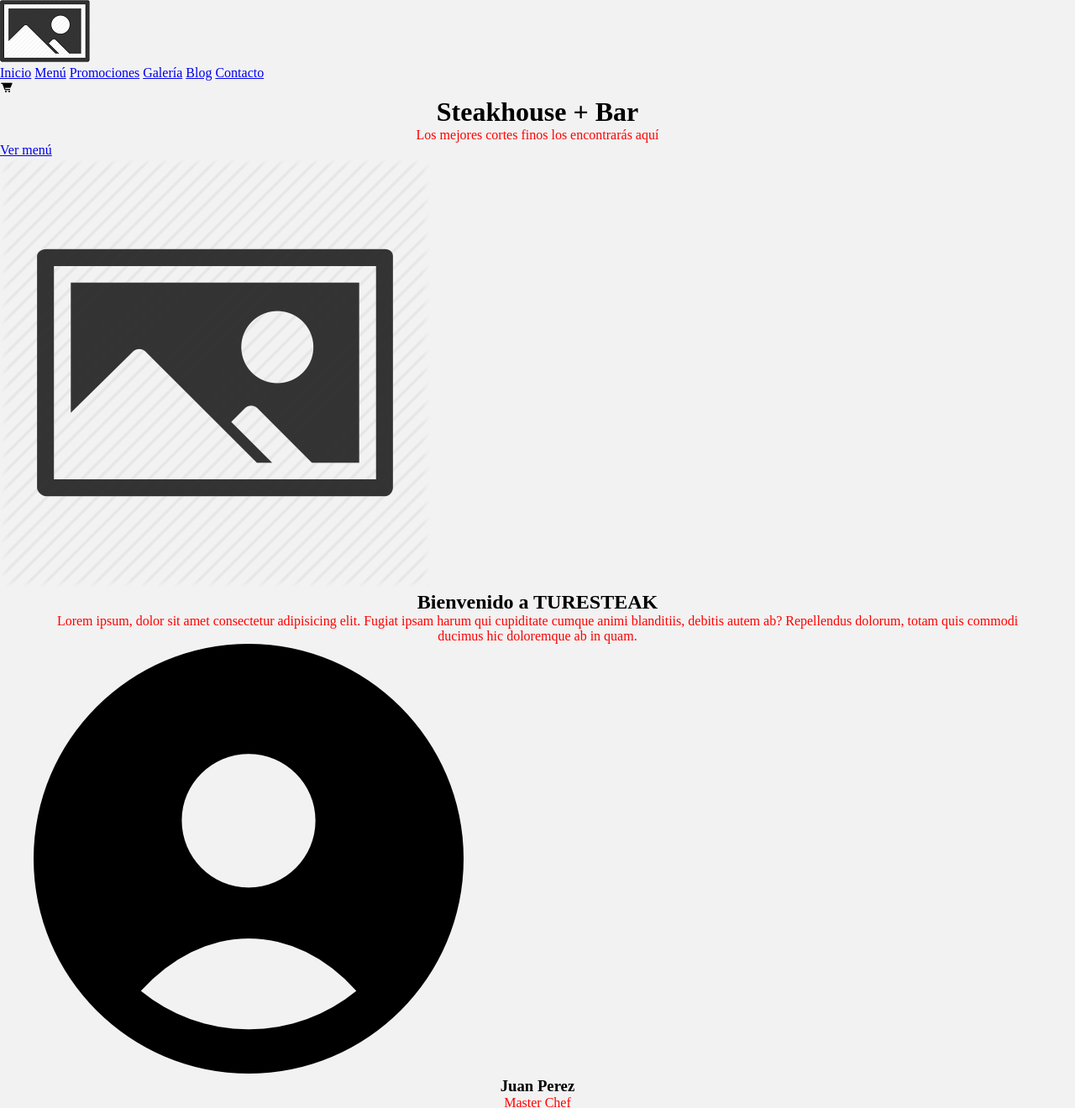
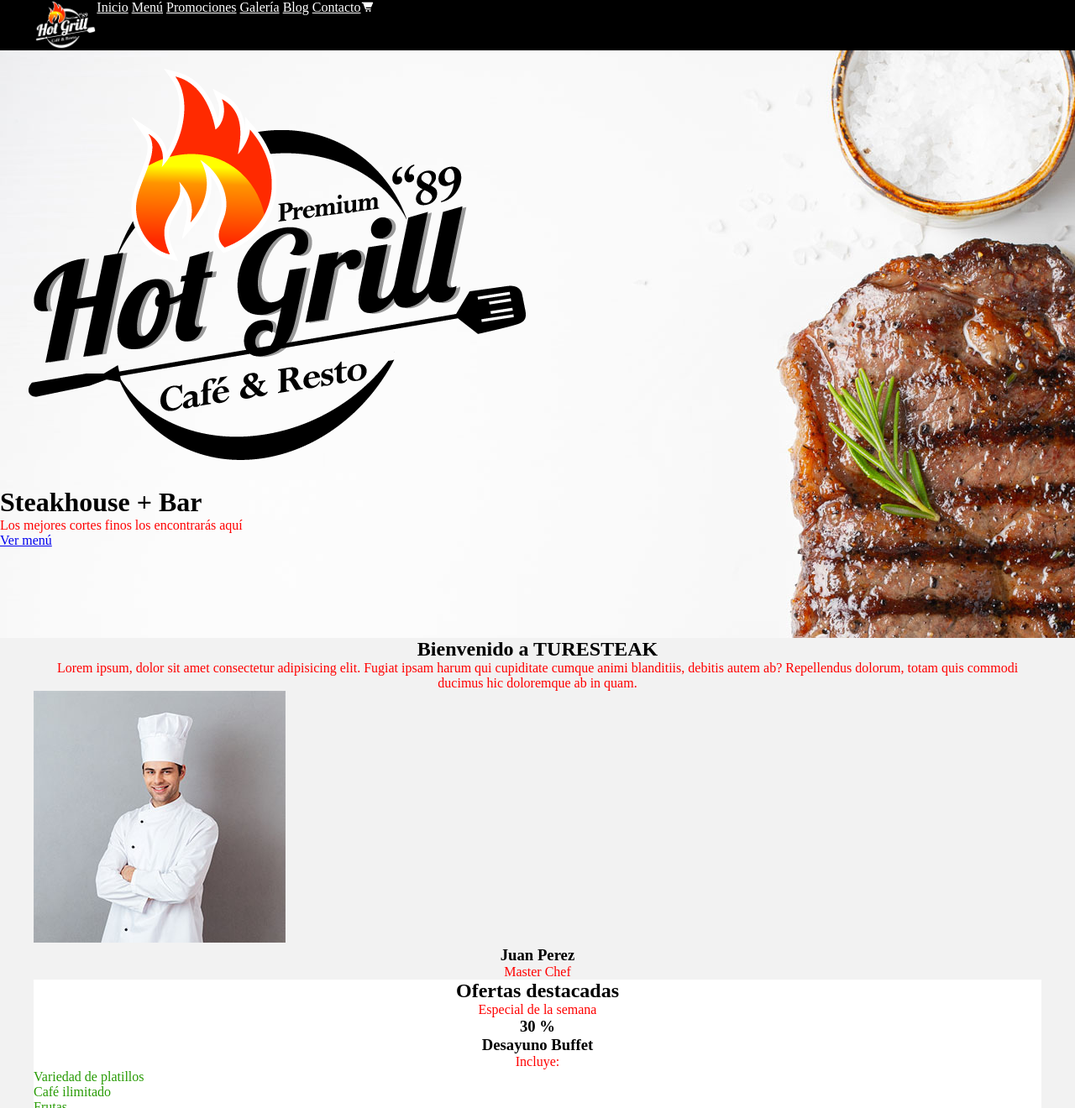
Before and after one commit to bdksistemas/proyecto-final-coderhouse, a plain HTML site: page index.html in a window 1280 px wide. Shown: the top 1320 px of the page at 84% size. Drawn offline with nearby package versions, Linux system fonts and the light colour scheme.

Commit message:
Desafío C3 Complementario: CSS al proyecto

```diff
--- a/css/estilos.css
+++ b/css/estilos.css
@@ -8,7 +8,7 @@ body {
     background-color: #f2f2f2;
 }
 
-h1, h2, h3, h4 {
+h2, h3, h4 {
     text-align: center;
     color: #000;
 }
@@ -22,9 +22,52 @@ li {
     color: rgb(39, 155, 4);
 }
 
+.bkgwhite {
+    background-color: #fff;
+}
+
 .contenedor {
     width: 95%;
     max-width: 1200px;
     margin: auto;
     overflow: hidden;
 }
+
+.contenedor_nav {
+    display: flex;
+    height: inherit;
+}
+
+.nav {
+    height: 60px;
+    background-color: #000;
+    color: #fff;
+}
+
+.logo_sup {
+    height: 100%;
+}
+
+nav a {
+    color: #fff;
+}
+
+/* ? HERO */
+
+.hero {
+    background-image: url(../img/Fondo_Hero_1920.jpg);
+    height: 700px;
+}
+
+.hero p {
+    text-align: left;
+}
+
+/* ! -------------------------------------------------------------------------------------------------- */
+/* ! PAGINA: MENU */
+/* ! -------------------------------------------------------------------------------------------------- */
+
+table thead th {
+    background-color: black;
+    color: #fff;
+}
--- a/index.html
+++ b/index.html
@@ -27,8 +27,9 @@
 
     <!-- ?HEADER -->
     <header>
-        <div>
-            <img src="img/logo_small.png" alt="Logotipo">
+        <div class="nav">
+            <div class="contenedor contenedor_nav">
+                <img src="img/Logo_blanco.png" alt="Logotipo" class="logo_sup">
                 <nav>
                     <a href="index.html">Inicio</a>
                     <a href="menu.html">Menú</a>
@@ -39,13 +40,14 @@
                 </nav>
                 <i class='bx bxs-cart-alt'></i>
             </div>
+        </div>
+        <div class="hero">
             <div>
-            <div>
+                <img src="img/Logo_negro.png" alt="">
                 <h1>Steakhouse + Bar</h1>
                 <p>Los mejores cortes finos los encontrarás aquí</p>
                 <a href="menu.html">Ver menú</a>
             </div>
-            <img src="img/picture_vacia.jpg" alt="">
         </div>
     </header>
 
@@ -57,14 +59,14 @@
             <h2>Bienvenido a TURESTEAK</h2>
             <p>Lorem ipsum, dolor sit amet consectetur adipisicing elit. Fugiat ipsam harum qui cupiditate cumque animi blanditiis, debitis autem ab? Repellendus dolorum, totam quis commodi ducimus hic doloremque ab in quam.</p>
             <div>
-                <img src="img/img_perfil.png" alt="">
+                <img src="img/Master_Chef.jpg" alt="Foto del Master Chef">
                 <h3>Juan Perez</h3>
                 <p>Master Chef</p>
             </div>
         </article>
 
         <!-- OFERTAS DESTACADAS -->
-        <section class="contenedor">
+        <section class="contenedor bkgwhite">
             <h2>Ofertas destacadas</h2>
             <p>Especial de la semana</p>
 
@@ -154,16 +156,16 @@
         <section>
             <!-- La sección llevaría una imagén de fondo -->
             <h3>El mejor ambiente familiar</h3>
-            <i class='bx bx-play-circle' ></i>
+            <iframe width="100%" height="315" src="https://www.youtube.com/embed/zLRdC9nxmqc?start=104" title="YouTube video player" frameborder="0" allow="accelerometer; autoplay; clipboard-write; encrypted-media; gyroscope; picture-in-picture" allowfullscreen></iframe>
         </section>
 
         <!-- PLATILLOS ESTRELLA -->
-        <section class="contenedor">
+        <section class="contenedor bkgwhite">
             <h2>Nuestros platillos estrella</h2>
             <div>
                 <!-- CARD PLATILLO-->
                 <div>
-                    <img src="img/imagen_card.png" alt="Imagén del platillo">
+                    <img src="img/Platillo_1.jpg" alt="Imagén del platillo">
                     <h3>Nombre del platillo</h3>
                     <p>Lorem ipsum dolor sit, amet consectetur adipisicing elit. Sed labore quis dolorem nobis! Hic repellendus ipsum animi obcaecati, minus placeat.</p>
                     <ul>
@@ -174,7 +176,7 @@
                     </ul>
                 </div>
                 <div>
-                    <img src="img/imagen_card.png" alt="Imagén del platillo">
+                    <img src="img/Platillo_2.jpg" alt="Imagén del platillo">
                     <h3>Nombre del platillo</h3>
                     <p>Lorem ipsum dolor sit, amet consectetur adipisicing elit. Sed labore quis dolorem nobis! Hic repellendus ipsum animi obcaecati, minus placeat.</p>
                     <ul>
@@ -185,7 +187,7 @@
                     </ul>
                 </div>
                 <div>
-                    <img src="img/imagen_card.png" alt="Imagén del platillo">
+                    <img src="img/Platillo_3.jpg" alt="Imagén del platillo">
                     <h3>Nombre del platillo</h3>
                     <p>Lorem ipsum dolor sit, amet consectetur adipisicing elit. Sed labore quis dolorem nobis! Hic repellendus ipsum animi obcaecati, minus placeat.</p>
                     <ul>
@@ -196,7 +198,7 @@
                     </ul>
                 </div>
                 <div>
-                    <img src="img/imagen_card.png" alt="Imagén del platillo">
+                    <img src="img/Platillo_4.jpg" alt="Imagén del platillo">
                     <h3>Nombre del platillo</h3>
                     <p>Lorem ipsum dolor sit, amet consectetur adipisicing elit. Sed labore quis dolorem nobis! Hic repellendus ipsum animi obcaecati, minus placeat.</p>
                     <ul>
@@ -219,14 +221,14 @@
         </section>
 
         <!-- CHEFS -->
-        <section class="contenedor">
+        <section class="contenedor bkgwhite">
             <h3>Conoce a nuestros chefs</h3>
             <p>Lorem ipsum dolor sit amet consectetur adipisicing elit. Sapiente mollitia, perferendis aperiam minima sint illo consequatur laudantium modi pariatur facilis sed necessitatibus vel sequi nam ducimus, quae, dolores deserunt totam?</p>
             <!-- CARDS CHEFS -->
             <div>
                 <!-- CARD CHEF -->
                 <div>
-                    <img src="img/img_perfil.png" alt="">
+                    <img src="img/chef_01.jpg" alt="">
                     <h3>Nombre del Chef</h3>
                     <p>Lorem ipsum dolor sit amet consectetur adipisicing elit. Aspernatur, dolore?</p>
                     <div>
@@ -236,7 +238,7 @@
                     </div>
                 </div>
                 <div>
-                    <img src="img/img_perfil.png" alt="">
+                    <img src="img/chef_02.jpg" alt="">
                     <h3>Nombre del Chef</h3>
                     <p>Lorem ipsum dolor sit amet consectetur adipisicing elit. Aspernatur, dolore?</p>
                     <div>
@@ -246,7 +248,7 @@
                     </div>
                 </div>
                 <div>
-                    <img src="img/img_perfil.png" alt="">
+                    <img src="img/chef_03.jpg" alt="">
                     <h3>Nombre del Chef</h3>
                     <p>Lorem ipsum dolor sit amet consectetur adipisicing elit. Aspernatur, dolore?</p>
                     <div>
@@ -272,7 +274,7 @@
         </section>
 
         <!-- MÁS CARACTERÍSTICAS -->
-        <section class="contenedor">
+        <section class="contenedor bkgwhite">
             <div>
                 <div>
                     <i class='bx bxs-wine' ></i>
@@ -327,21 +329,21 @@
             <h2>Lo que opinan nuestros clientes</h2>
             <div>
                 <div>
-                    <img src="img/img_perfil.png" alt="Foto de cliente">
+                    <img src="img/Cliente_01.jpg" alt="Foto de cliente">
                     <div>
                         <h3>Nombre del cliente</h3>
                         <p>Lorem ipsum dolor sit, amet consectetur adipisicing elit. Quos repellat repudiandae alias provident aspernatur fugiat vel beatae, quasi nihil temporibus?</p>
                     </div>
                 </div>
                 <div>
-                    <img src="img/img_perfil.png" alt="Foto de cliente">
+                    <img src="img/Cliente_02.jpg" alt="Foto de cliente">
                     <div>
                         <h3>Nombre del cliente</h3>
                         <p>Lorem ipsum dolor sit, amet consectetur adipisicing elit. Quos repellat repudiandae alias provident aspernatur fugiat vel beatae, quasi nihil temporibus?</p>
                     </div>
                 </div>
                 <div>
-                    <img src="img/img_perfil.png" alt="Foto de cliente">
+                    <img src="img/Cliente_03.jpg" alt="Foto de cliente">
                     <div>
                         <h3>Nombre del cliente</h3>
                         <p>Lorem ipsum dolor sit, amet consectetur adipisicing elit. Quos repellat repudiandae alias provident aspernatur fugiat vel beatae, quasi nihil temporibus?</p>
```
Also changed, not shown: img/Cliente_01.jpg (added), img/Cliente_02.jpg (added), img/Cliente_03.jpg (added), img/Fondo_Hero_1920.jpg (added), img/Fondo_Hero_WP.webp (added), img/Logo_blanco.png (added), img/Logo_negro.png (added), img/Master_Chef.jpg (added), img/Platillo_1.jpg (added), img/Platillo_2.jpg (added), img/Platillo_3.jpg (added), img/Platillo_4.jpg (added), img/chef_01.jpg (added), img/chef_02.jpg (added), 1 more files. Lines whose indentation alone changed are shown as unchanged.
